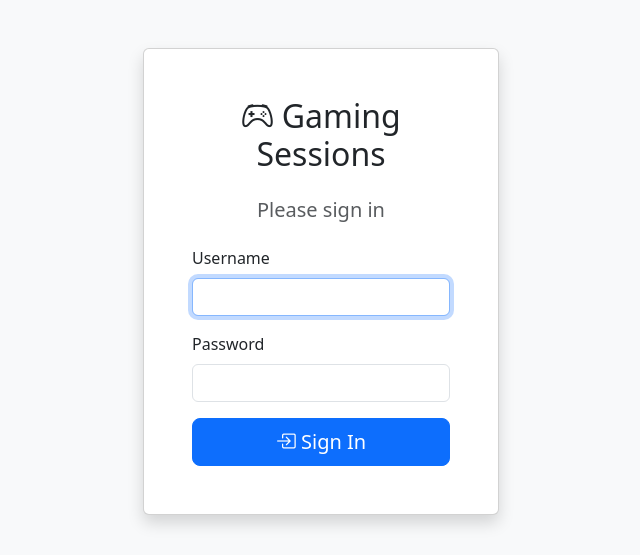
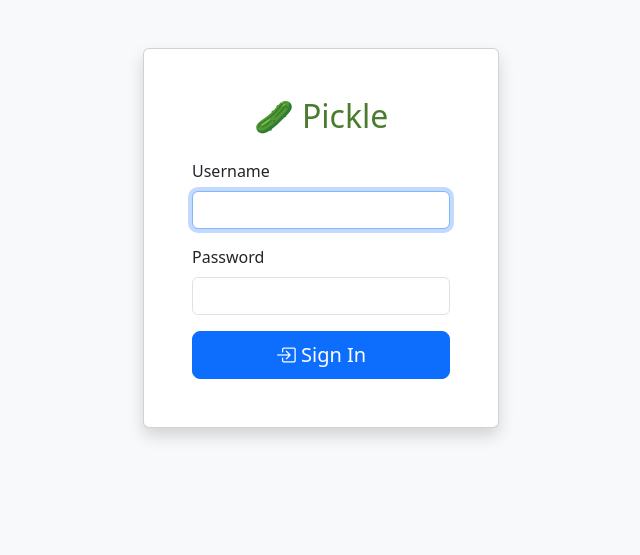
Before and after one commit to lavzd13/pickle, a Django app: page /login/ in a window 1280 px wide. Shown: the top 555 px of the page, without its empty margins (319-959 px from the left). Run offline with Django 5.2, Linux system fonts and the light colour scheme.

Commit message:
Changed naming

```diff
--- a/templates/accounts/login.html
+++ b/templates/accounts/login.html
@@ -8,10 +8,8 @@
         <div class="card shadow">
             <div class="card-body p-5">
                 <h2 class="text-center mb-4">
-                    <i class="bi bi-controller"></i> Gaming Sessions
+                    🥒 <span style="color: #4a7c2e;">Pickle</span>
                 </h2>
-                <h5 class="text-center text-muted mb-4">Please sign in</h5>
-
                 {% if form.errors %}
                 <div class="alert alert-danger">
                     Invalid username or password. Please try again.
--- a/templates/base.html
+++ b/templates/base.html
@@ -76,7 +76,7 @@
             <!-- Sidebar -->
             <nav class="col-md-3 col-lg-2 d-md-block sidebar">
                 <div class="position-sticky pt-3">
-                    <h5 class="text-white px-3 mb-3">Cucumber</h5>
+                    <h5 class="text-white px-3 mb-3">Pickle</h5>
                     <ul class="nav flex-column">
                         <li class="nav-item">
                             <a class="nav-link {% if request.resolver_match.url_name == 'dashboard' %}active{% endif %}" href="{% url 'dashboard' %}">
```
